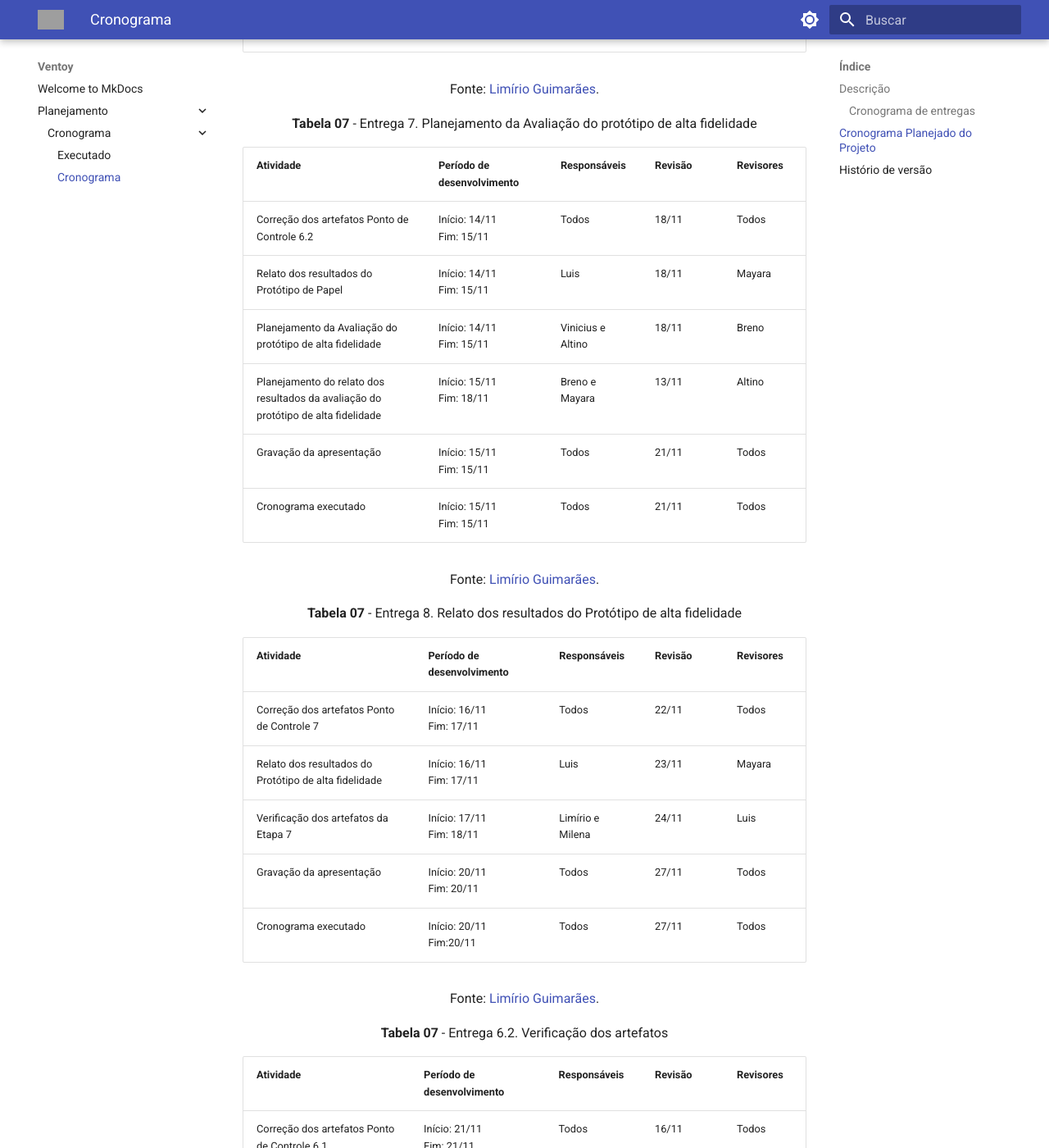
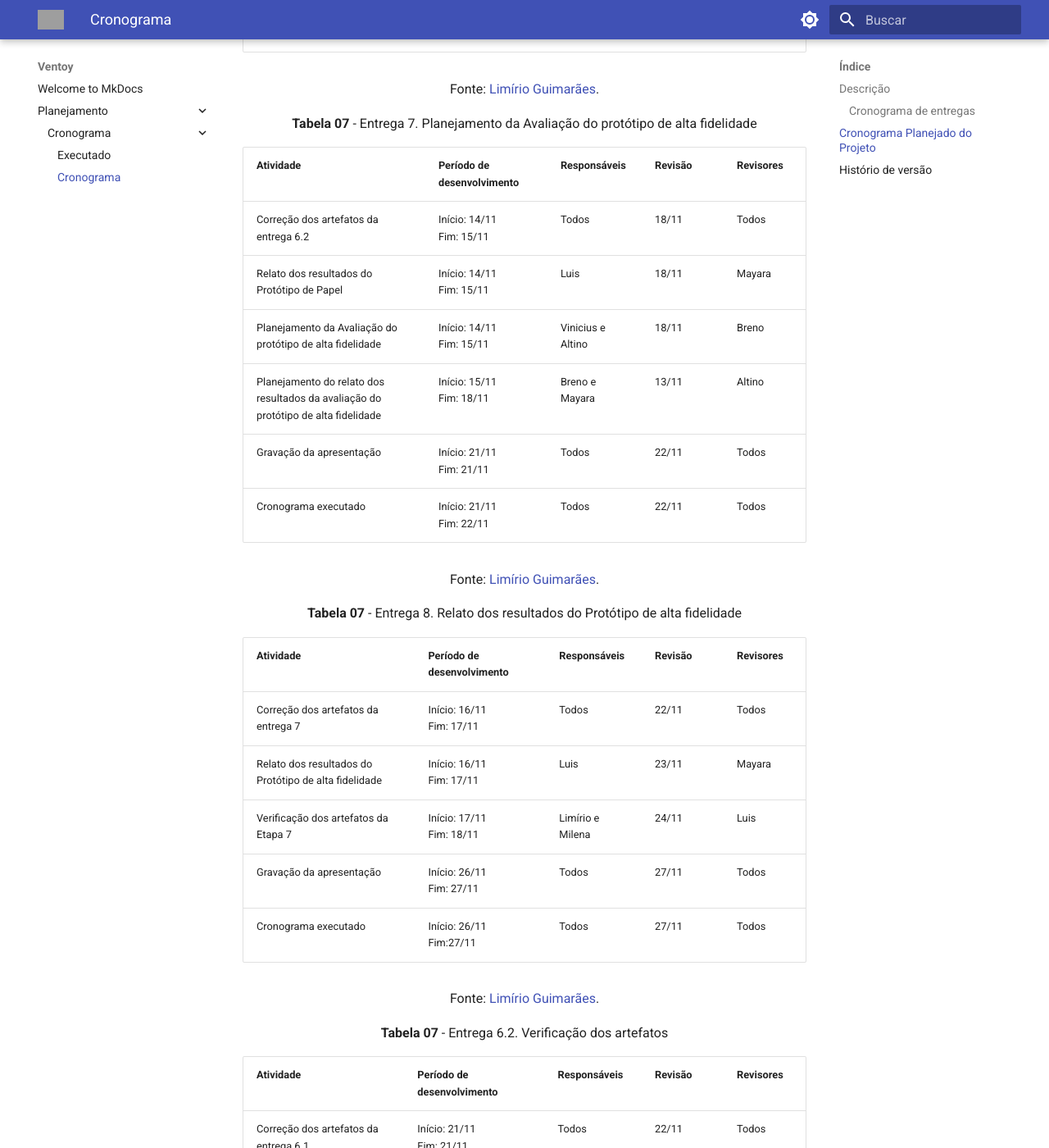
Before and after one commit to Interacao-Humano-Computador/2023.2-Ventoy, an MkDocs documentation site: the page built from docs/planejamento/cronograma/planejado.md, in a window 1280 px wide and 1400 px high, scrolled down 6686 px. Shown: the whole window at 82% size. Built offline with MkDocs 1.6.1 and Material for MkDocs 9.7.7, drawn with Linux system fonts in a browser that asks for light colours; some of the changed text lies outside the part shown; grey boxes are pictures that could not be loaded.

Commit message:
Update planejado.md

```diff
--- a/docs/planejamento/cronograma/planejado.md
+++ b/docs/planejamento/cronograma/planejado.md
@@ -110,7 +110,7 @@ O cronograma elaborado pela equipe tem como objetivo orientar e facilitar o plan
 
 | Atividade                                                        	      | Período de desenvolvimento  | Responsáveis       | Revisão   | Revisores          |
 | ------------------------------------------------------------------------| --------------------------- | ------------------ | ----------| ------------------ |
-| Correção dos artefatos Ponto de Controle 5                       	      | Início: 09/11<br>Fim: 10/11 | Todos	      	     |   11/11   | Todos	            |
+| Correção dos artefatos da entrega 5                       	      | Início: 09/11<br>Fim: 10/11 | Todos	      	     |   11/11   | Todos	            |
 | Verificação dos artefatos da Etapa 1                                    | Início: 10/11<br>Fim: 12/11 | Luis               |   13/11   | Mayara             |
 | Verificação dos artefatos da Etapa 2                	                  | Início: 10/11<br>Fim: 12/11 | Vinicius e Altino  |   13/11   | Breno 	            |
 | Verificação dos artefatos da Etapa 3             			                  | Início: 10/11<br>Fim: 12/11 | Breno e Mayara     |   13/11   | Altino             |
@@ -126,12 +126,12 @@ alta fidelidade </p>
 
 | Atividade                                                        	      | Período de desenvolvimento  | Responsáveis       | Revisão   | Revisores          |
 | ------------------------------------------------------------------------| --------------------------- | ------------------ | ----------| ------------------ |
-| Correção dos artefatos Ponto de Controle 6.2                       	    | Início: 14/11<br>Fim: 15/11 | Todos	      	     |   18/11   | Todos	            |
+| Correção dos artefatos da entrega 6.2                       	    | Início: 14/11<br>Fim: 15/11 | Todos	      	     |   18/11   | Todos	            |
 | Relato dos resultados do Protótipo de Papel                             | Início: 14/11<br>Fim: 15/11 | Luis               |   18/11   | Mayara             |
 | Planejamento da Avaliação do protótipo de alta fidelidade               | Início: 14/11<br>Fim: 15/11 | Vinicius e Altino  |   18/11   | Breno 	            |
 | Planejamento do relato dos resultados da avaliação do protótipo de alta fidelidade | Início: 15/11<br>Fim: 18/11 | Breno e Mayara     |   13/11   | Altino  |
-| Gravação da apresentação                                           	    | Início: 15/11<br>Fim: 15/11 | Todos              |   21/11   | Todos              |
-| Cronograma executado                                           	        | Início: 15/11<br>Fim: 15/11 | Todos              |   21/11   | Todos              |
+| Gravação da apresentação                                           	    | Início: 21/11<br>Fim: 21/11 | Todos              |   22/11   | Todos              |
+| Cronograma executado                                           	        | Início: 21/11<br>Fim: 22/11 | Todos              |   22/11   | Todos              |
 
 
 <font size="3"><p style="text-align: center">Fonte: [Limírio Guimarães](https://github.com/LimirioGuimaraes).</p></font>
@@ -140,11 +140,11 @@ alta fidelidade </p>
 
 | Atividade                                                        	      | Período de desenvolvimento  | Responsáveis       | Revisão   | Revisores          |
 | ------------------------------------------------------------------------| --------------------------- | ------------------ | ----------| ------------------ |
-| Correção dos artefatos Ponto de Controle 7                        	    | Início: 16/11<br>Fim: 17/11 | Todos	      	     |   22/11   | Todos	            |
+| Correção dos artefatos da entrega 7                        	    | Início: 16/11<br>Fim: 17/11 | Todos	      	     |   22/11   | Todos	            |
 | Relato dos resultados do Protótipo de alta fidelidade                   | Início: 16/11<br>Fim: 17/11 | Luis               |   23/11   | Mayara             |
 | Verificação dos artefatos da Etapa 7                                    | Início: 17/11<br>Fim: 18/11 | Limírio e Milena   |   24/11   | Luis               |
-| Gravação da apresentação                                           	    | Início: 20/11<br>Fim: 20/11 | Todos              |   27/11   | Todos              |
-| Cronograma executado                                           	        | Início: 20/11<br>Fim:20/11 | Todos              |   27/11   | Todos              |
+| Gravação da apresentação                                           	    | Início: 26/11<br>Fim: 27/11 | Todos              |   27/11   | Todos              |
+| Cronograma executado                                           	        | Início: 26/11<br>Fim:27/11 | Todos              |   27/11   | Todos              |
 
 
 <font size="3"><p style="text-align: center">Fonte: [Limírio Guimarães](https://github.com/LimirioGuimaraes).</p></font>
@@ -153,11 +153,11 @@ alta fidelidade </p>
 
 | Atividade                                                        	      | Período de desenvolvimento  | Responsáveis       | Revisão   | Revisores          |
 | ------------------------------------------------------------------------| --------------------------- | ------------------ | ----------| ------------------ |
-| Correção dos artefatos Ponto de Controle 6.1                       	    | Início: 21/11<br>Fim: 21/11 | Todos	      	     |   16/11   | Todos	            |
-| Verificação dos artefatos da Etapa 5             			                  | Início: 21/11<br>Fim: 22/11 | Breno e Mayara     |   16/11   | Altino             |
+| Correção dos artefatos da entrega 6.1                       	    | Início: 21/11<br>Fim: 21/11 | Todos	      	     |   22/11   | Todos	            |
+| Verificação dos artefatos da Etapa 5             			                  | Início: 21/11<br>Fim: 22/11 | Breno e Mayara     |   23/11   | Altino             |
 | Verificação dos artefatos da Etapa 6                                    | Início: 22/11<br>Fim: 23/11 | Limírio e Milena   |   16/11   | Luis               |
-| Gravação da apresentação                                           	    | Início: 25/11<br>Fim: 25/11 | Todos              |   17/11   | Todos              |
-| Cronograma executado                                           	        | Início: 25/11<br>Fim: 25/11 | Todos              |   17/11   | Todos              |
+| Gravação da apresentação                                           	    | Início: 28/11<br>Fim: 29/11 | Todos              |   29/11   | Todos              |
+| Cronograma executado                                           	        | Início: 28/11<br>Fim: 29/11 | Todos              |   29/11   | Todos              |
 
 <font size="3"><p style="text-align: center">Fonte: [Limírio Guimarães](https://github.com/LimirioGuimaraes).</p></font>
 
```
